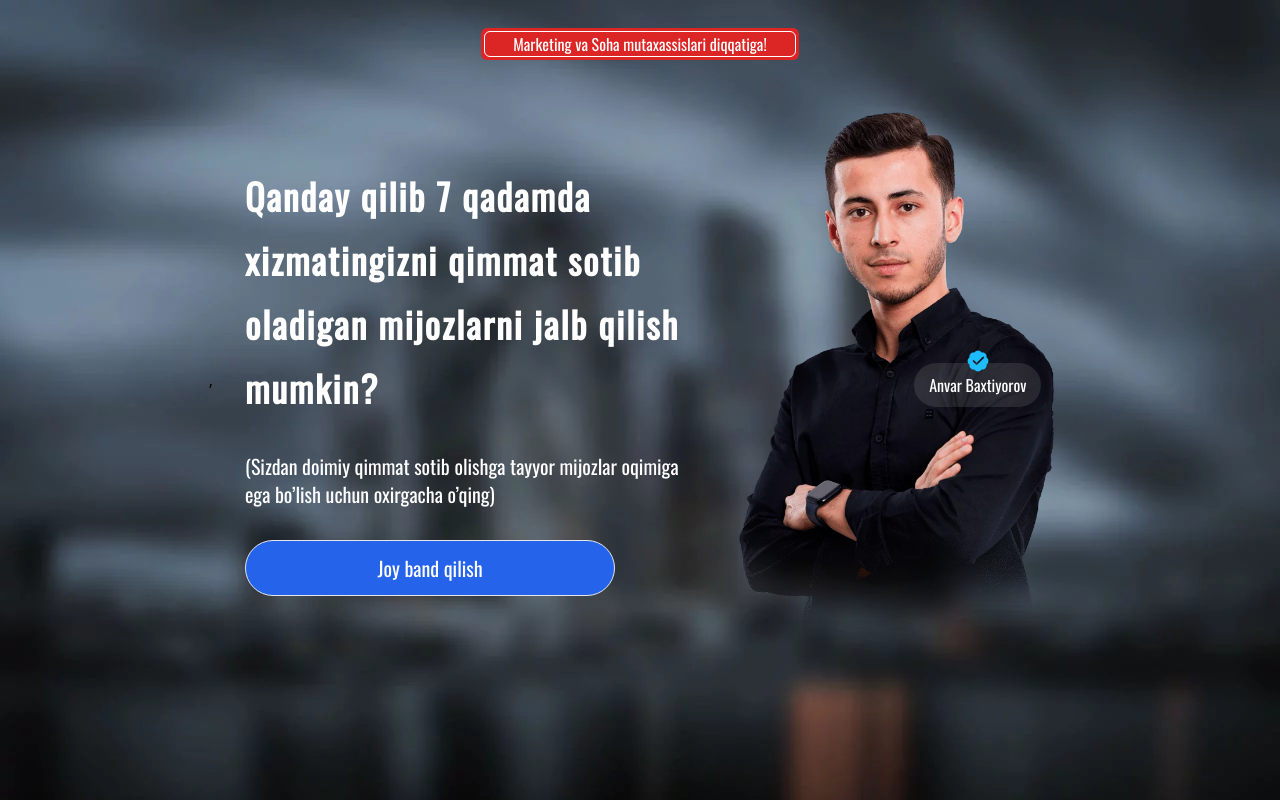
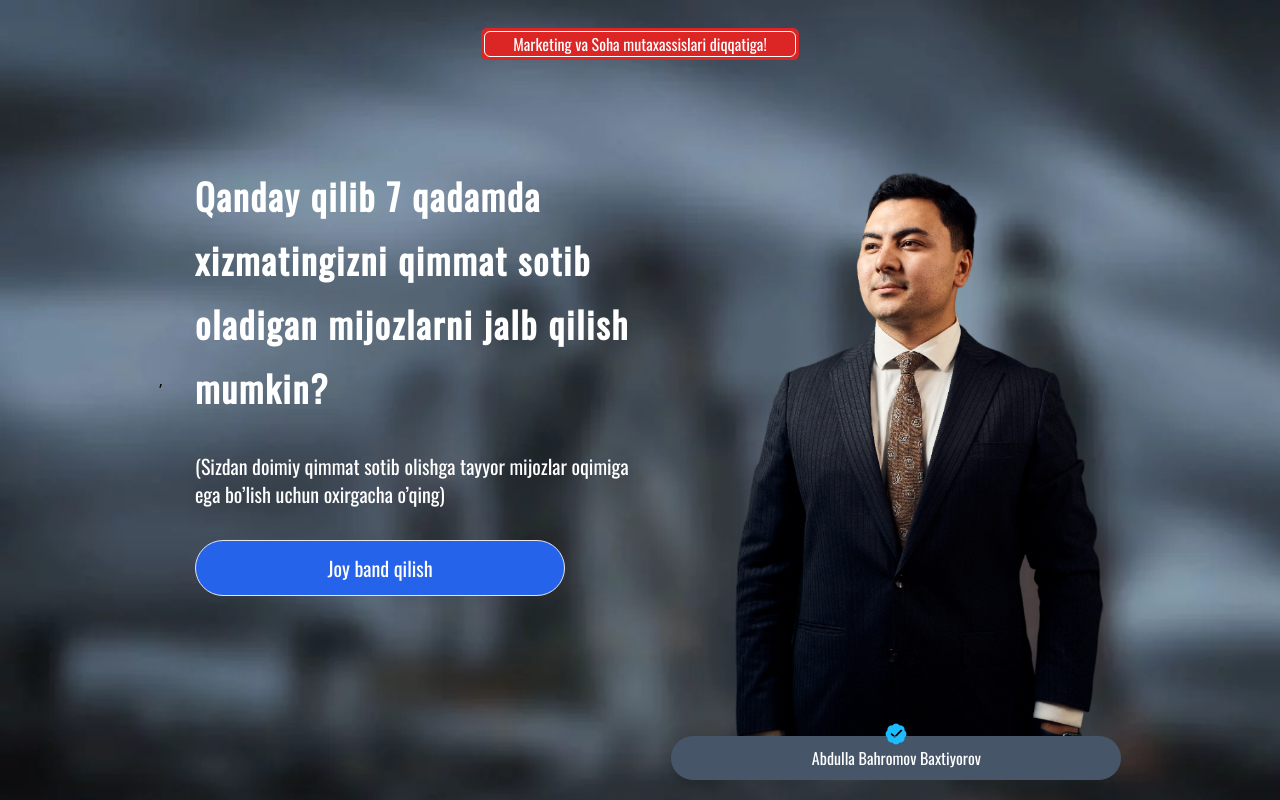
Before and after one commit to AbbosMaxmasoliyev/clone-anvar, a Next.js app: page /trening in a window 1280 px wide. Shown: the top 800 px of the page. Built offline with nearby package versions, Linux system fonts and the light colour scheme.

Commit message:
Pushed joejfdom

```diff
--- a/src/app/globals.css
+++ b/src/app/globals.css
@@ -144,3 +144,14 @@ html {
   align-items: center;
   left: calc(50% - 15px);
 }
+
+
+
+.hero-image {
+
+  position: relative;
+  background: url("../../public/abdulla.png") no-repeat center center/cover;
+  width: 450px;
+  height: 800px;
+  /* Rasmning balandligini moslashtiring */
+}
--- a/src/components/heroTraining.jsx
+++ b/src/components/heroTraining.jsx
@@ -4,25 +4,25 @@ import React from 'react'
 
 const HeroTraining = () => {
     return (
-        <div className='hero-training min-h-screen flex flex-col items-center py-7'>
+        <div className='hero-training min-h-[1000px] flex flex-col items-center py-7 relative'>
             <div className="bg-red-650 p-[3px]  bg-red-600 rounded-md w-max">
                 <div className="border border-1 border-white rounded-md px-7">
                     <p className='font-os text-white'>Marketing va Soha mutaxassislari diqqatiga!</p>
                 </div>
             </div>
 
-            <div className="flex flex-col md:flex-row w-10/12 items-center justify-center md:h-[80vh] h-[90vh]  gap-8 mt-10 md:mt-0">,
+            <div className="flex flex-col md:flex-row w-10/12 items-center justify-center md:h-[80vh] h-[800px]  gap-8 mt-10 md:mt-0">,
                 <div className="flex flex-col md:w-5/12 gap-8 text-center md:text-start">
                     <h1 className='text-white font-os md:text-4xl text-4xl font-bold tracking-wider leading-[3rem] md:leading-[4rem]'>Qanday qilib 7 qadamda xizmatingizni qimmat sotib oladigan mijozlarni jalb qilish mumkin?</h1>
 
                     <p className='font-os text-xl text-white'>(Sizdan doimiy qimmat sotib olishga tayyor mijozlar oqimiga ega bo’lish uchun oxirgacha o’qing)</p>
-                    <Link href="#tarif" className='border h-14 flex justify-center items-center text-xl text-white rounded-[45px] bg-blue-600 w-10/12  absolute md:static bottom-[-20px] md:bottom-[-14px]  z-10 font-os'>Joy band qilish</Link>
+                    <Link href="#tarif" className='border h-14 flex justify-center items-center text-xl text-white rounded-[45px] bg-blue-600 w-10/12  absolute md:static bottom-[20px] md:bottom-[-14px]  z-10 font-os'>Joy band qilish</Link>
 
                 </div>
                 <div className="relative flex justify-center items-center">
-                    <Image src={"/anvar.webp"} width={200} height={450} className='w-[350px] max-w-[90%]' />
-                    <div className="px-[15px] absolute bottom-[45%] right-[30px] rounded-3xl py-[10px] verify font-os max-h-[60px] bg-slate-50 bg-opacity-10 ">
-                        <p className=' font-os  text-white'>Anvar Baxtiyorov</p>
+                    <div className='hero-image' ></div>
+                    <div className="px-[15px] absolute bottom-[0] w-full  rounded-3xl py-[10px] verify font-os max-h-[60px] bg-slate-600 bg-opacity-100 ">
+                        <p className=' font-os  text-white text-center'>Abdulla Bahromov Baxtiyorov</p>
                     </div>
                 </div>
             </div>
```
Also changed, not shown: public/DOC07550-Photoroom.png (added), public/abdulla.png (added).
